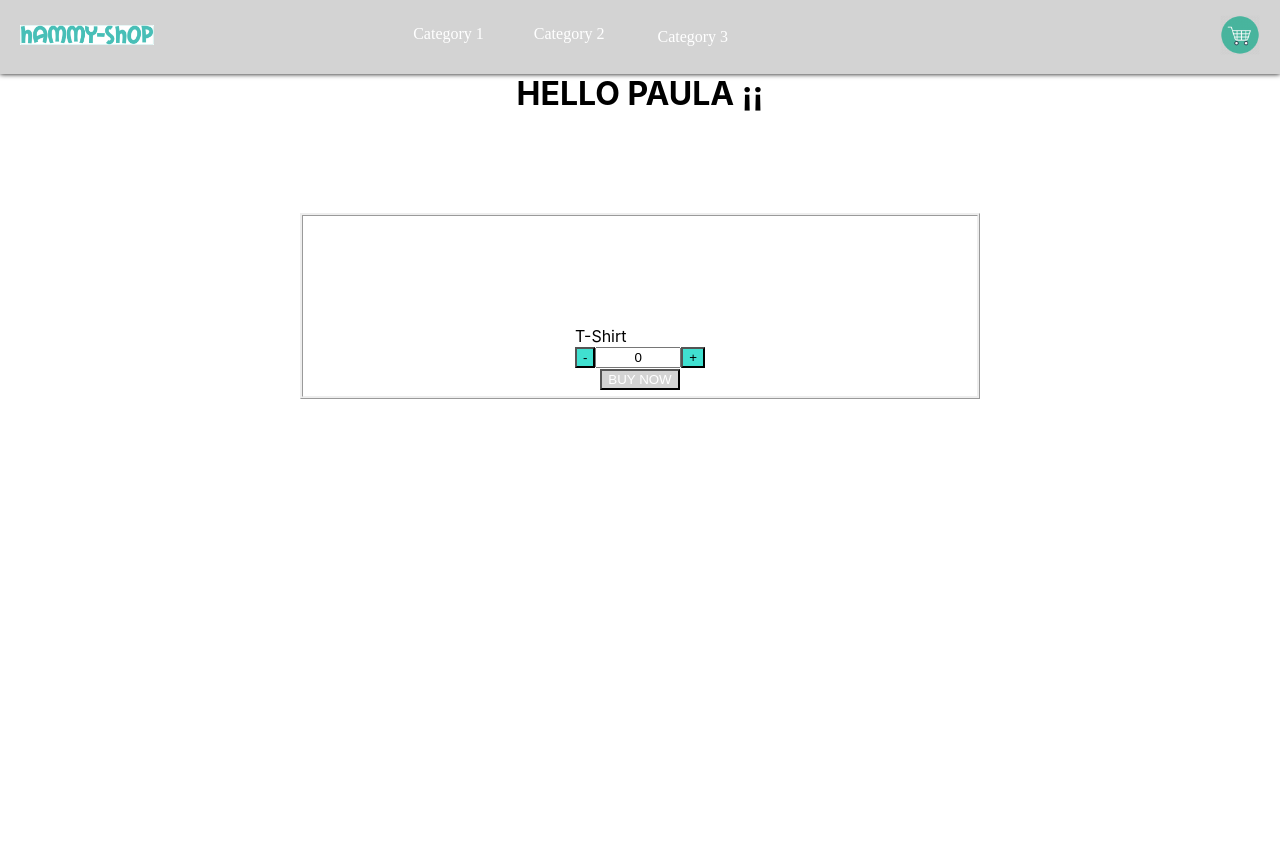
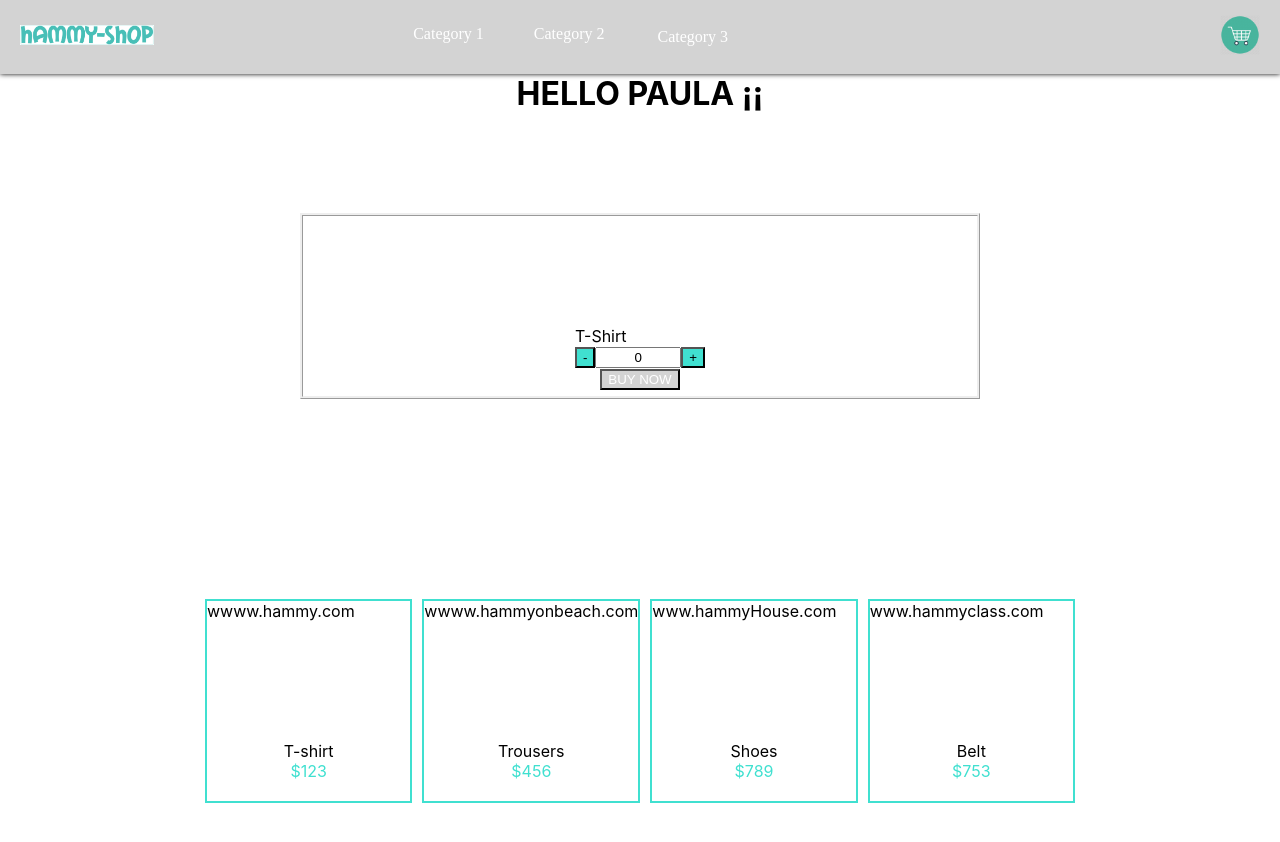
Before and after one commit to PaulaE89/ecommerce_ch, a React (Create React App) app: page / in a window 1280 px wide. Shown: the top 842 px of the page. Before the commit the page ends 800 px from the top, so only its background shows below. Built offline with nearby package versions, Linux system fonts and the light colour scheme.

Commit message:
add items

```diff
--- /dev/null
+++ b/src/components/Item/Item.css
@@ -0,0 +1,33 @@
+.wrapper_product{
+
+    border: 2px solid #40E0D0;
+    margin:0 5px;
+    width: 100%;
+    height: 200px;
+
+}
+
+.picture{
+
+    align-items: center;
+}
+
+
+.wrapper_info_product{
+
+    margin-top: 120px;
+    text-align: center;
+    display: flex;
+    flex-direction: column;
+
+}
+
+
+.title_pic{
+
+
+}
+.price{
+
+    color:rgb(64,224,208);
+}
--- /dev/null
+++ b/src/components/Item/Item.js
@@ -0,0 +1,26 @@
+import './Item.css'
+
+export const Item = ({ item }) => {
+
+
+    const { id, title, price, pictureUrl } = item
+
+
+    return (
+
+        <div className='wrapper_product '>
+
+
+            <div className='picture'>{pictureUrl}</div>
+
+            <div className='wrapper_info_product'>
+
+                < a className='title_pic'> {title} </a>
+                <span className='price'>${price}</span> </div>
+
+        </div>
+    )
+
+
+
+}
--- a/src/components/ItemCount/ItemCount.js
+++ b/src/components/ItemCount/ItemCount.js
@@ -9,7 +9,7 @@ export const ItemCount = ({ value, stock }) => {
     const onAdd = () => {
         if (counter === 10) {
             setDisable(true)
-            alert(`there is  only ${stock} in stock`)
+            alert(`there is only ${stock} in stock`)
         } else {
             setCounter((c) => c + 1);
         }
--- /dev/null
+++ b/src/components/ItemList/ItemList.css
@@ -0,0 +1,7 @@
+.wrapper_products{
+
+    display: flex;
+    flex-direction: row;
+    margin:200px;
+    justify-content: center;
+}
--- /dev/null
+++ b/src/components/ItemList/ItemList.js
@@ -0,0 +1,18 @@
+import './ItemList.css'
+
+import {Item} from '../Item/Item'
+
+export const ItemList =({items})=>{
+
+    return(
+        <div className='wrapper_products'>
+            {items.map((elem)=>{
+                return <Item key={elem.id} item ={elem}/>
+
+            })}
+        </div>
+    )
+
+
+
+}
--- a/src/components/ItemListContainer/ItemListContainer.css
+++ b/src/components/ItemListContainer/ItemListContainer.css
@@ -3,3 +3,13 @@
     display: flex;
     justify-content: center;
 }
+
+.loadItems{
+
+
+    text-align: center;
+
+    color:rgb(105,105,105)
+
+
+}
--- a/src/components/ItemListContainer/ItemListContainer.js
+++ b/src/components/ItemListContainer/ItemListContainer.js
@@ -1,13 +1,63 @@
 import './ItemListContainer.css'
-import {ItemCount}from '../ItemCount/ItemCount'
-export const ItemListContainer=(props)=>{
+import { ItemCount } from '../ItemCount/ItemCount'
+import React, { useEffect, useState } from 'react'
 
 
-    return(
+import { ItemList } from '../ItemList/ItemList'
+
+export const ItemListContainer = (props) => {
+
+
+    const [items, setItem] = useState(undefined);
+    const itemsPrueba = [{
+        'id': 1,
+        'title': 'T-shirt',
+        'price': '123',
+        'pictureUrl': 'wwww.hammy.com'
+
+
+    },
+    {
+        'id': 2,
+        'title': 'Trousers',
+        'price': '456',
+        'pictureUrl': 'wwww.hammyonbeach.com'
+    },
+    {
+        'id': 3,
+        'title': 'Shoes',
+        'price': '789',
+        'pictureUrl': 'www.hammyHouse.com'
+    },
+
+    {
+        'id': 4,
+        'title': 'Belt',
+        'price': '753',
+        'pictureUrl': 'www.hammyclass.com'
+    }]
+
+
+    const response = new Promise((resolve, reject) => {
+        setTimeout(() => { resolve(itemsPrueba) }, 2000)
+
+    })
+
+    useEffect(() => {
+        response.then(elemento => {
+            setItem(elemento);
+        }).catch(err => {
+            console.log('err :', err)
+        })
+    }, [])
+
+    return (
 
         <div>
-           <h1 className='list_items'>HELLO {props.greeting} ¡¡ </h1>
-           <ItemCount value={0} stock='10'></ItemCount>
+            <h1 className='list_items'>HELLO {props.greeting} ¡¡ </h1>
+            <ItemCount value={0} stock='10' />
+            {items ? (<ItemList items={items} />) : (<p className='loadItems'>LOADING PAGE ...</p>)}
+
         </div>
     )
 }
--- a/src/components/navBar/navBar.js
+++ b/src/components/navBar/navBar.js
@@ -24,4 +24,4 @@ export const NavBar = () => {
         <CartWidget></CartWidget>
     </nav> )
 
-}
+    }
--- a/src/home/home.js
+++ b/src/home/home.js
@@ -5,7 +5,7 @@ import './home.css'
 
 export const Home = () => {
         return (
-            <div> <NavBar> </NavBar>
+            <div> <NavBar/>
             <ItemListContainer greeting='PAULA'/>
             </div >
 
```
Also changed, not shown: src/assets/dinosaures1.PNG (added).
